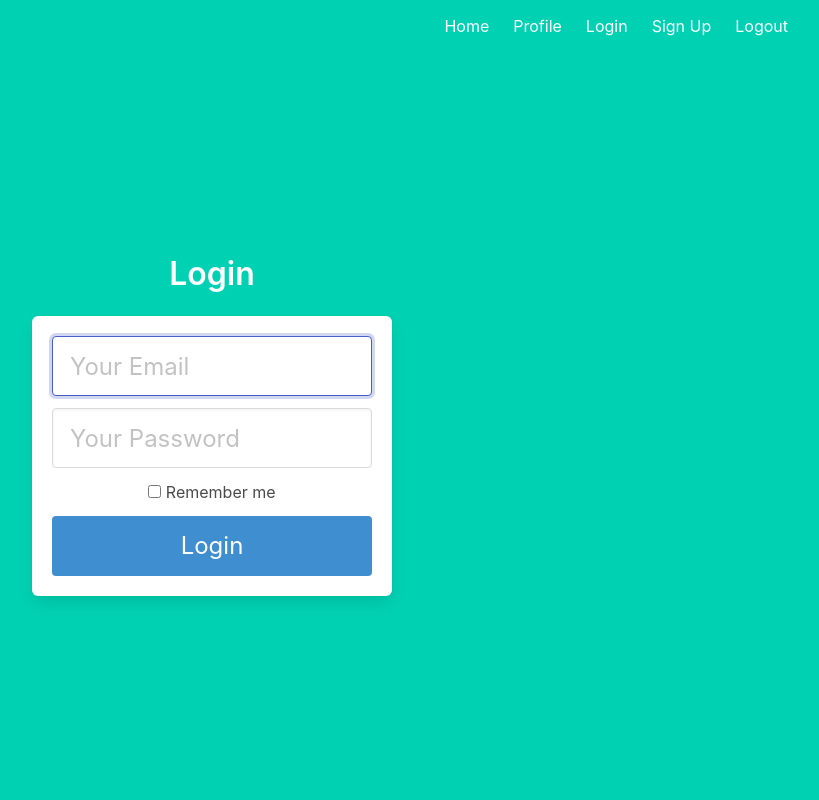
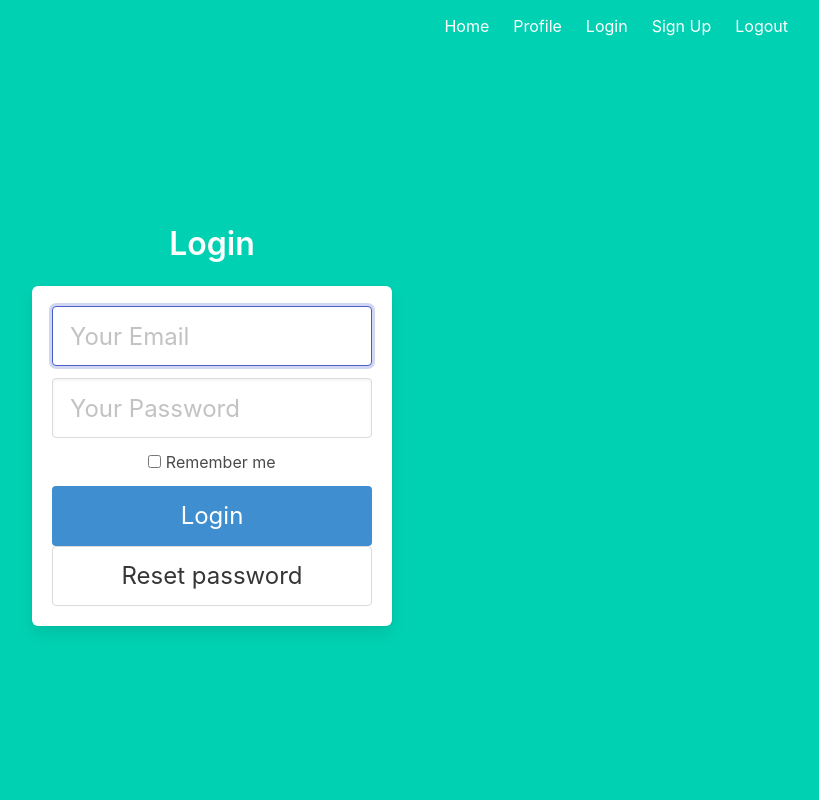
Before and after one commit to wthomare/consistant_cycling, a Flask app: page /login in a window 1280 px wide. Shown: the whole page, without its empty margins (428-1247 px from the left). Run offline with Flask 2, Linux system fonts and the light colour scheme; parts of the project's set-up code (start-up, migrations or seed data) failed here and were passed over.

Commit message:
ajout reset password
fonctionnel mais non parametriser

```diff
--- a/app.py
+++ b/app.py
@@ -5,10 +5,15 @@ import os
 from flask import Flask, session
 from flask_sqlalchemy import SQLAlchemy
 from flask_login import LoginManager, UserMixin
+from flask_mail import Mail, Message
 from flask_dropzone import Dropzone
 from flask import Blueprint, render_template, redirect, url_for, request, flash
 from flask_login import login_user, logout_user, login_required, current_user
 from werkzeug.security import generate_password_hash, check_password_hash
+
+from .forms import EmailForm, PassworForm
+from datetime import timedelta
+from itsdangerous import URLSafeTimedSerializer
 
 from utils.load_file import Load_ride
 from utils.routine_user import Routine_user
@@ -29,17 +34,26 @@ app.config['DROPZONE_MAX_FILE_SIZE'] = 1024
 app.config['DROPZONE_TIMEOUT'] = 5 * 60 * 1000
 app.config['DROPZONE_ALLOWED_FILE_CUSTOM'] = True
 app.config['DROPZONE_ALLOWED_FILE_TYPE'] = 'text/*, .fit, .tcx'
-
+ts = URLSafeTimedSerializer(app.config['SECRET_KEY'])
 db.init_app(app)
 
 dropzone = Dropzone(app)
 
+# Login manager setup
 login_manager = LoginManager()
 login_manager.login_view = 'auth.login'
 login_manager.init_app(app)
 login_manager.refresh_view = 'auth.relogin'
 login_manager.needs_refresh_message = (u"Session timedout, please re-login")
 login_manager.needs_refresh_message_category = "info"
+
+# Mail manager setup
+app.config['MAIL_SERVER'] = "smtp.gmail.com"
+app.config['MAIL_PORT'] = 465
+app.config['MAIL_USERNAME'] = "wilfried.thomare@gmail.com"
+app.config['MAIL_USE_TLS'] = False
+app.config['MAIL_USE_SSL'] = True
+mail = Mail(app)
 
 @app.before_request
 def before_request():
@@ -54,25 +68,67 @@ def login():
 
 @auth.route('/login', methods=['POST'])
 def login_post():
-    email = request.form.get('email')
-    password = request.form.get('password')
-    remember = True if request.form.get('remember') else False
+    if request.form.get("logging_button"):
+        email = request.form.get('email')
+        password = request.form.get('password')
+        remember = True if request.form.get('remember') else False
 
-    check_user = User.query.filter_by(email=email).first()
+        check_user = User.query.filter_by(email=email).first()
 
-    # check if the user actually exists
-    # take the user-supplied password, hash it, and compare it to the hashed password in the database
-    if not check_user or not check_password_hash(check_user.password, password):
-        flash('Please check your login details and try again.')
-        return redirect(url_for('auth.login')) # if the user doesn't exist or password is wrong, reload the page
+        # check if the user actually exists
+        # take the user-supplied password, hash it, and compare it to the hashed password in the database
+        if not check_user or not check_password_hash(check_user.password, password):
+            flash('Please check your login details and try again.')
+            return redirect(url_for('auth.login')) # if the user doesn't exist or password is wrong, reload the page
 
-    # if the above check passes, then we know the user has the right credentials
-    login_user(check_user, remember=remember)
-    if Routine_user(os.path.join(base_dir, UPLOAD_FOLDER), check_user.name).after_log():
-        app.config['UPLOADED_PATH'] = os.path.join(base_dir, UPLOAD_FOLDER, check_user.name)
-        return redirect(url_for('main.profile'))
+        # if the above check passes, then we know the user has the right credentials
+        login_user(check_user, remember=remember)
+        if Routine_user(os.path.join(base_dir, UPLOAD_FOLDER), check_user.name).after_log():
+            app.config['UPLOADED_PATH'] = os.path.join(base_dir, UPLOAD_FOLDER, check_user.name)
+            return redirect(url_for('main.profile'))
+        else:
+            return redirect(url_for('sign_error.html'))
+    elif request.form.get("reset_button"):
+        return redirect(url_for('auth.reset'))
     else:
-        return redirect(url_for('sign_error.html'))
+        return "404" # TODO
+
+@auth.route("/reset", methods=["GET", "POST"])
+def reset():
+    form = EmailForm()
+    if form.validate_on_submit():
+        user = User.query.filter_by(email=form.email.data).first_or_404()
+        token = ts.dumps(form.email.data, salt='recover-key')
+
+        subject = "Password reset request"
+        recover_url = url_for('reset_for_token', token=token, _external=True)
+        html = render_template('email/recover.html', recover_url=recover_url) # TODO Add email folder and recover.html file
+
+        send_email(user.email, subject, html)
+
+        return redirect(url_for("index"))
+    return render_template('reset.html', form=form)
+
+@auth.route("/reset/<token>", methods=["GET", "POST"])
+def reset_with_token(token):
+    try:
+        email = ts.loads(token, salt="recover-key", max_age=86400)
+    except:
+        return redirect(url_for("auth.reset"))
+
+    form = PassworForm()
+
+    if form.validate_on_submit():
+        user= User.query.filter_by(email=email).first_or_404()
+        user.password = form.password.data
+
+        db.session.add(user)
+        db.session.commit()
+
+        return redirect(url_for("main.profile"))
+
+    else:
+        render_template('reset_with_token.html', token=token)
 
 @auth.route('/signup')
 def signup():
@@ -121,6 +177,15 @@ class User(UserMixin, db.Model):
     email = db.Column(db.String(100), unique=True)
     password = db.Column(db.String(100))
     name = db.Column(db.String(1000))
+
+
+def send_email(email, subject, html):
+    msg = Message()
+    msg.subject = subject
+    msg.sender = app.config['MAIL_USERNAME']
+    msg.recipients = [email]
+    msg.html = html
+    mail.send(msg)
 
 
 @login_manager.user_loader
--- a/templates/login.html
+++ b/templates/login.html
@@ -22,7 +22,10 @@
                     Remember me
                 </label>
             </div>
-            <button class="button is-block is-info is-large is-fullwidth">Login</button>
+            <button class="button is-block is-info is-large is-fullwidth" name="logging_button">Login</button>
+            <div class="container">
+              <button class = "button button is-large is-large is-fullwidth" name="reset_button">Reset password</button>
+            </div>
         </form>
     </div>
 </div>
```
Also changed, not shown: forms.py (added, +15 -0 lines), templates/reset_with_token.html (added, +12 -0 lines), app/database.db (deleted).
